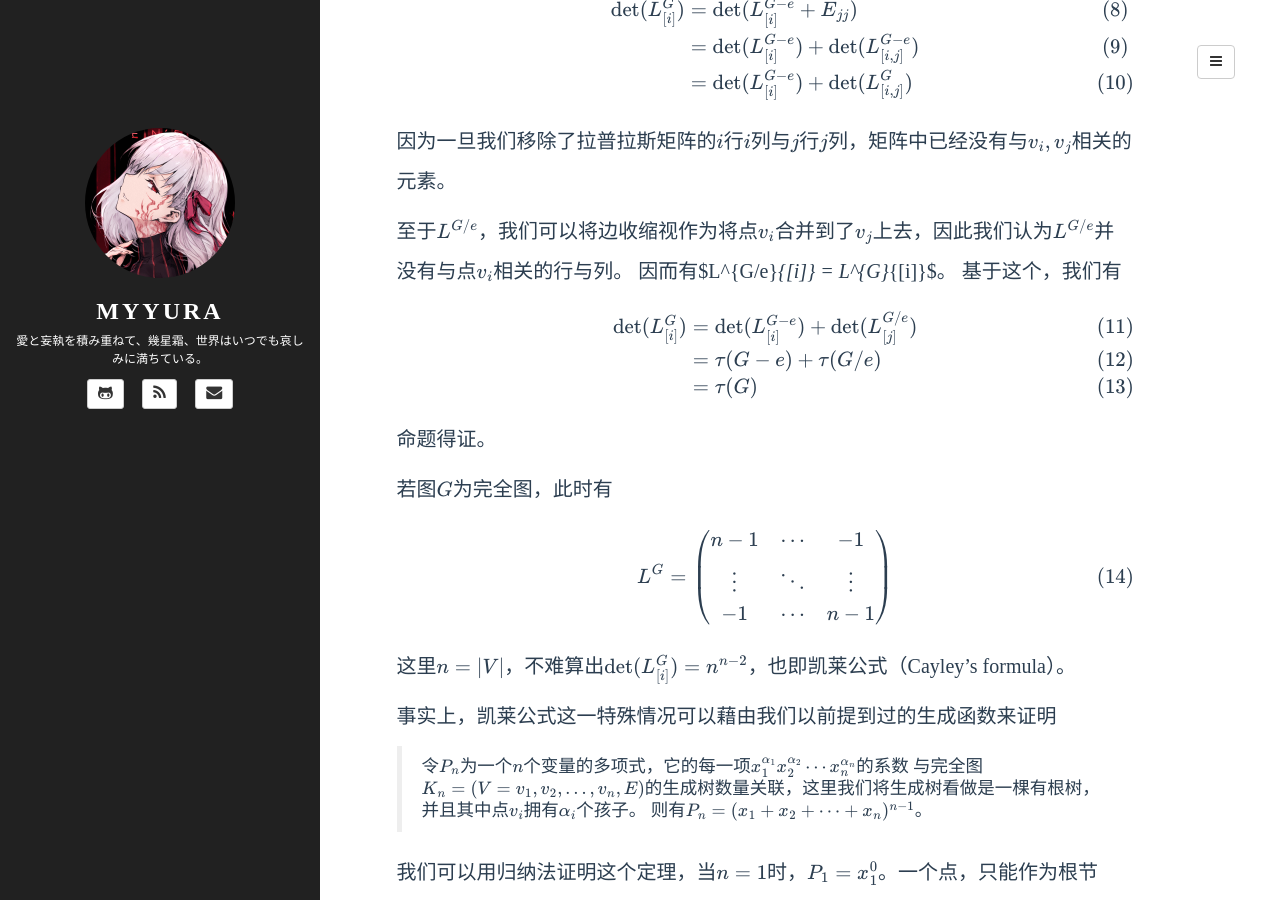
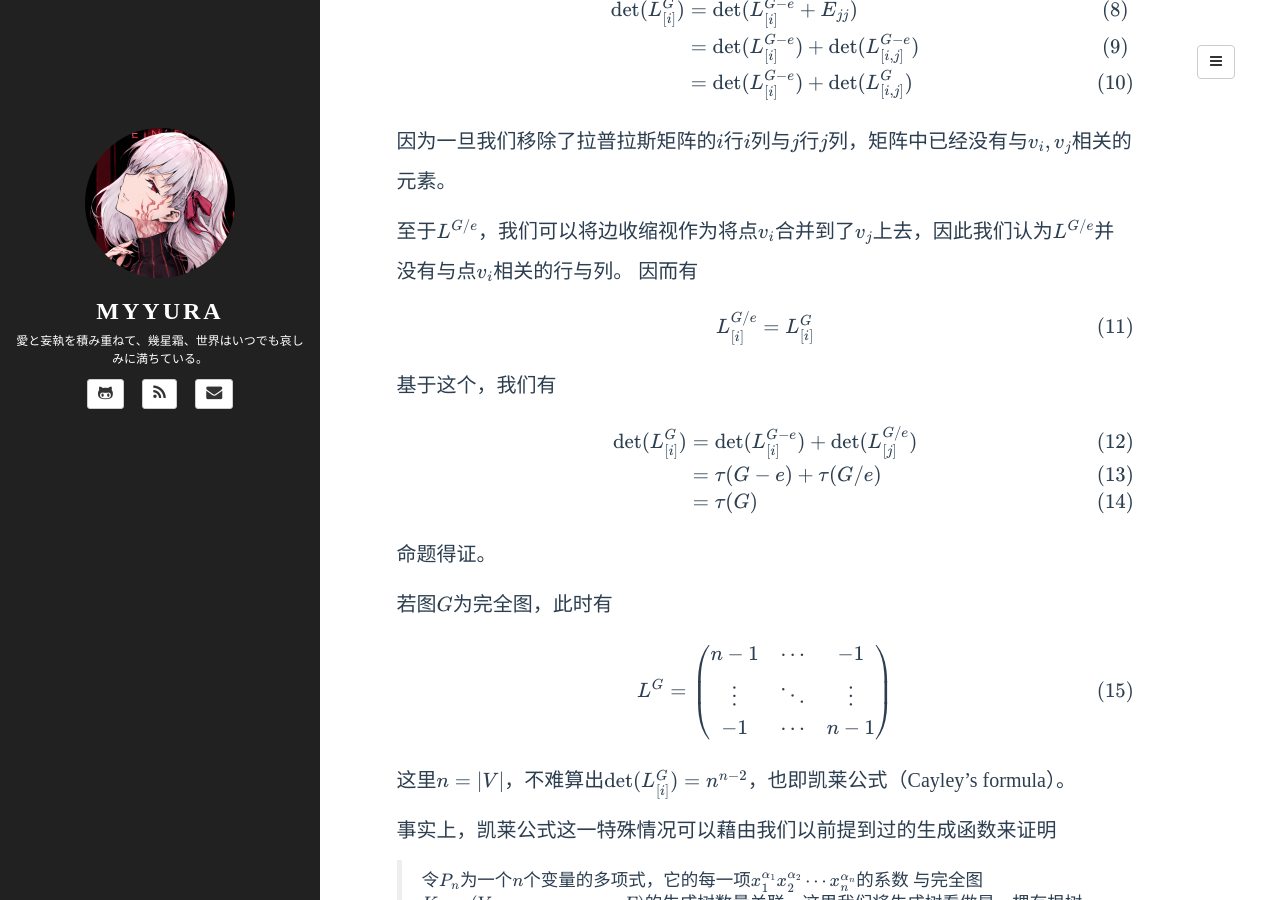
Before and after one commit to Myyura/myyura.github.io, a Jekyll site: the page built from _posts/math_algorithm/2021-4-18-graph_theory-2.md, in a window 1280 px wide and 900 px high, scrolled down 3633 px. Built offline with Jekyll 4.4.1, drawn with Linux system fonts in a browser that asks for light colours; formulas are drawn with MathJax 3; a script that is not in the unit is left out; comment, search, counter and statistics services are not loaded.

Commit message:
Fix some typo

```diff
--- a/_posts/math_algorithm/2021-4-18-graph_theory-2.md
+++ b/_posts/math_algorithm/2021-4-18-graph_theory-2.md
@@ -149,7 +149,11 @@ $$
 
 
 至于$L^{G/e}$，我们可以将边收缩视作为将点$v_i$合并到了$v_j$上去，因此我们认为$L^{G/e}$并没有与点$v_i$相关的行与列。
-因而有$L^{G/e}_{[i]} = L^{G}_{[i]}$。
+因而有
+
+$$L^{G/e}_{[i]} = L^{G}_{[i]}$$
+
+
 基于这个，我们有
 
 $$
```
